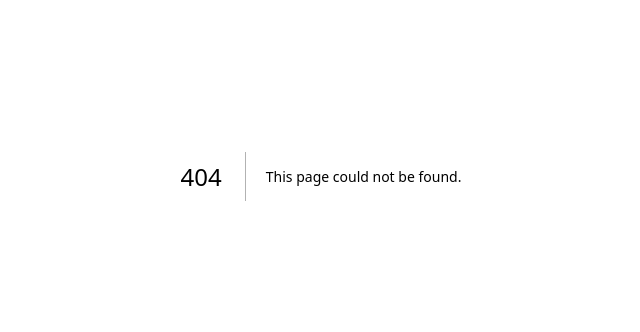
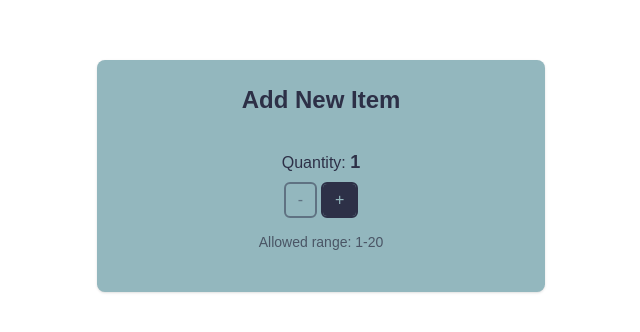
Before and after one commit to isayabs/cprg306-assignments, a Next.js app: page /week-5 in a window 1280 px wide. Before the commit this address had no page. Shown: the part 224-556 px from the top of the page, without its empty margins (319-959 px from the left). Built offline with nearby package versions, Linux system fonts and the light colour scheme.

Commit message:
Created folder and files

```diff
--- /dev/null
+++ b/app/week-5/new-item.js
@@ -0,0 +1,52 @@
+"use client";
+
+import { useState } from "react";
+
+export default function NewItem() {
+    const [quantity, setQuantity] = useState(1);
+
+    const increment = () => {
+        setQuantity((qty) => Math.min(20, qty + 1));
+    };
+
+    const decrement = () => {
+        setQuantity((qty) => Math.max(1, qty - 1));
+    };
+
+    return (
+        <section className="p-4">
+            <div className="flex flex-col items-center gap-2 mb-2">
+                <p>
+                    <span className="font-medium text-[#2D3047] dark:text-[#93B7BE]">
+                        Quantity:
+                    </span>{" "}
+                    <span className="text-lg font-semibold text-[#2D3047] dark:text-[#93B7BE]">
+                        {quantity}
+                    </span>
+                </p>
+
+                <div className="flex gap-2">
+                   <button
+                        onClick = {decrement}
+                        disabled = {quantity === 1}
+                        className="px-3 py-1 rounded  text-[#2D3047] dark:text-[#93B7BE] disabled:opacity-50 outline outline-2 outline-[#2D3047] dark:outline dark:outline-2 dark:outline-[#93B7BE]"
+                        >
+                        -
+                    </button>
+
+                    <button
+                        onClick = {increment}
+                        disabled = {quantity === 20}
+                        className="px-3 py-1 rounded bg-[#2D3047] dark:bg-[#93B7BE] text-[#93B7BE] dark:text-[#2D3047] disabled:opacity-50 outline outline-2 outline-[#2D3047] dark:outline dark:outline-2 dark:outline-[#93B7BE]"
+                        >
+                        +
+                    </button>
+                </div>
+            </div>
+
+            <p className="mt-4 text-sm text-gray-600 dark:text-gray-400 text-center">
+                Allowed range: 1-20
+            </p>
+        </section>
+    );
+}
--- /dev/null
+++ b/app/week-5/page.js
@@ -0,0 +1,14 @@
+import NewItem from "./new-item";
+
+export default function Page() {
+  return (
+    <main className="min-h-screen flex items-center justify-center p-6 ">
+        <div className="max-w-md w-full bg-[#93B7BE] dark:bg-[#2D3047] rounded-lg shadow p-6">
+            <h1 className="text-2xl font-bold mb-4 text-[#2D3047] dark:text-[#93B7BE] text-center">
+                Add New Item
+            </h1>
+            <NewItem />
+        </div>
+    </main>
+  );
+}
```
